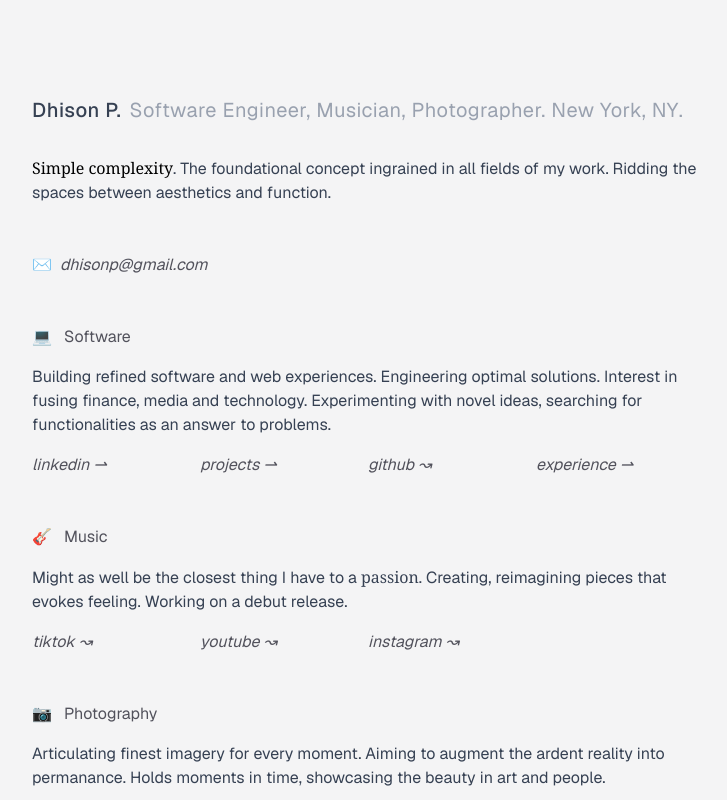
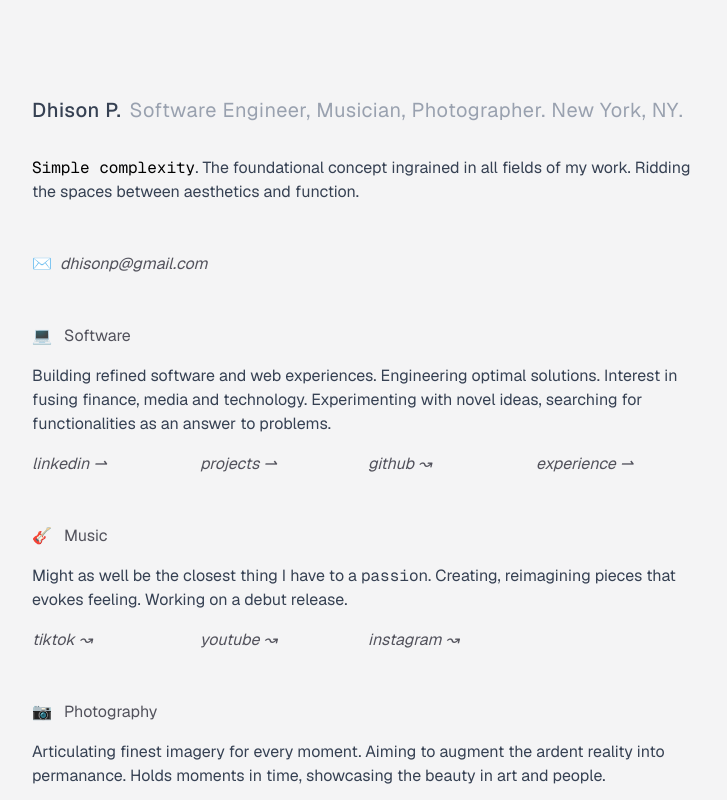
Before and after one commit to dhisonp/page, a Next.js app: page / in a window 1280 px wide. Shown: the top 800 px of the page, without its empty margins (272-999 px from the left). Built offline with nearby package versions, Linux system fonts and the light colour scheme.

Commit message:
feat: update serifs to mono

```diff
--- a/src/app/pages/home.tsx
+++ b/src/app/pages/home.tsx
@@ -15,7 +15,7 @@ export function Home() {
         </Subheading>
         <div className="text-left gap-y-12 flex-col flex">
           <p className="fade-in" style={{ animationDelay: '0.2s' }}>
-            <span className="text-black dark:text-white font-serif">Simple complexity</span>. The foundational concept
+            <span className="text-black dark:text-white font-mono">Simple complexity</span>. The foundational concept
             ingrained in all fields of my work. Ridding the spaces between aesthetics and function.
           </p>
           <p className="fade-in" style={{ animationDelay: '0.2s' }}>
@@ -54,7 +54,7 @@ export function Home() {
 
           <Subsection header="Music" emoji="🎸" className="fade-in" style={{ animationDelay: '0.6s' }}>
             <p className="mb-4">
-              Might as well be the closest thing I have to a <span className="font-serif">passion</span>. Creating,
+              Might as well be the closest thing I have to a <span className="font-mono">passion</span>. Creating,
               reimagining pieces that evokes feeling. Working on a debut release.
             </p>
             <ul className="grid md:grid-cols-4 md:grid-rows-none grid-rows-3 gap-y-4">
```
